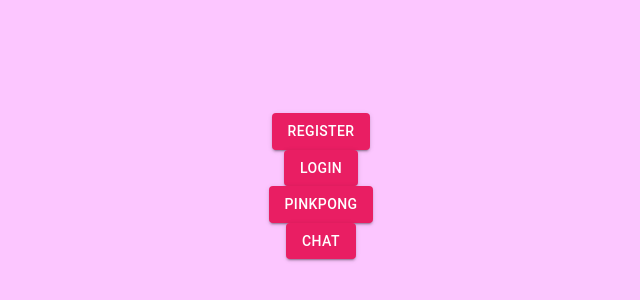
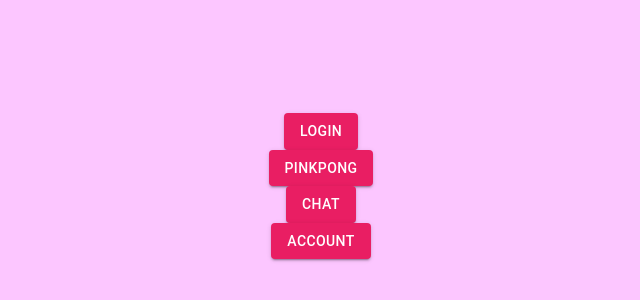
Before and after one commit to GroteGnoom/codam_transcendence, a React (Create React App) app in the folder react/: page / in a window 1280 px wide. Shown: the part 214-514 px from the top of the page, without its empty margins (319-959 px from the left). Built offline with nearby package versions, Linux system fonts and the light colour scheme.

Commit message:
del register page, add account page

```diff
--- a/react/src/App.tsx
+++ b/react/src/App.tsx
@@ -1,19 +1,19 @@
 import './App.css';
 import { Routes, Route } from "react-router-dom";
 import Home from './Home';
-import Register from './Register';
 import Login from './Login';
 import PinkPong from './PinkPong';
 import Chat from './Chat/Chat';
+import Account from './account/Account';
 
 function App() {
 	return (
 		<Routes>
 			<Route path={"/"} element={<Home />} />
-			<Route path={"/register"} element={<Register />} />
 			<Route path={"/login"} element={<Login />} />
 			<Route path={"/pinkpong"} element={<PinkPong />} />
 			<Route path={"/chat"} element={<Chat />} />
+			<Route path={"/account"} element={<Account />} />
       	</Routes>
 		);
 	}
--- a/react/src/Home.tsx
+++ b/react/src/Home.tsx
@@ -13,10 +13,10 @@ const Home = () =>
 		<main>
             <div className="App">
             <header className="App-header">
-                  <Link to= {{pathname:"/register"}}><Button variant="contained">Register</Button></Link>
                   <Link to= {{pathname:"/login"}}><Button variant="contained">Login</Button></Link>
                   <Link to= {{pathname:"/pinkpong"}}><Button variant="contained">PinkPong</Button></Link>
                   <Link to= {{pathname:"/chat"}}><Button variant="contained">Chat</Button></Link>
+                  <Link to= {{pathname:"/account"}}><Button variant="contained">Account</Button></Link>
             </header>
             </div>
 		</main>
--- a/react/src/Register.tsx
+++ /dev/null
@@ -1,12 +0,0 @@
-import React from 'react';
-
-const Register = () =>
-{
-	return (
-		<main>
-			This page is for registration to PinkPong
-		</main>
-	)
-}
-
-export default Register
--- /dev/null
+++ b/react/src/account/Account.tsx
@@ -0,0 +1,7 @@
+import react from 'react';
+
+class Account extends react.Component {
+
+}
+
+export default Account;
```
Also changed, not shown: 1 other file (tests, documents, lock files or other folders).
